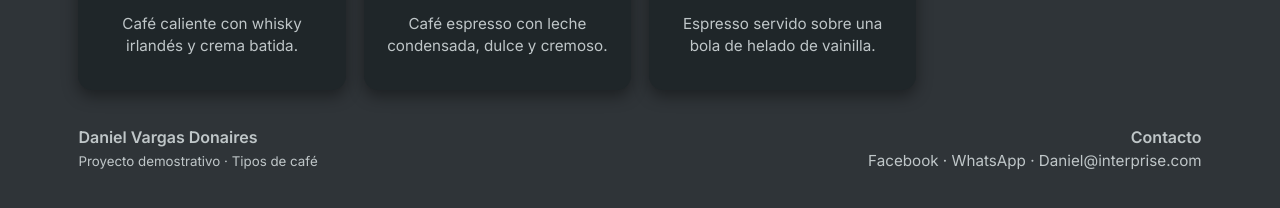
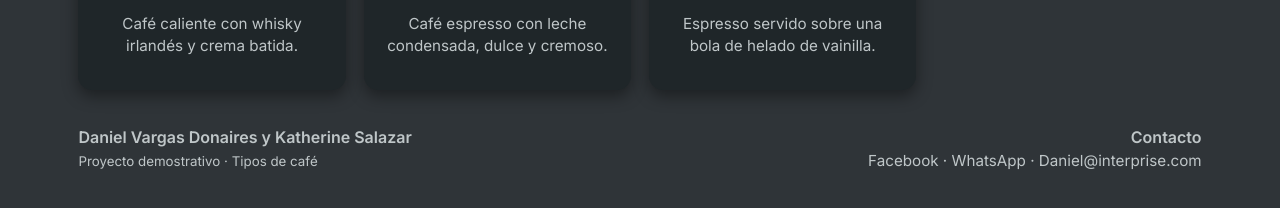
Before and after one commit to DANIEL2901M/Tipos-De-Cafe, a plain HTML site: page index.html in a window 1280 px wide. Shown: the part 1516-1724 px from the top of the page. Drawn offline with Linux system fonts and the light colour scheme.

Commit message:
Update index.html

```diff
--- a/index.html
+++ b/index.html
@@ -175,7 +175,7 @@
   <!-- FOOTER -->
   <footer id="contacto">
     <div>
-      <strong>Daniel Vargas Donaires</strong><br>
+      <strong>Daniel Vargas Donaires y Katherine Salazar</strong><br>
       <small>Proyecto demostrativo · Tipos de café</small>
     </div>
     <div style="text-align:right">
```
